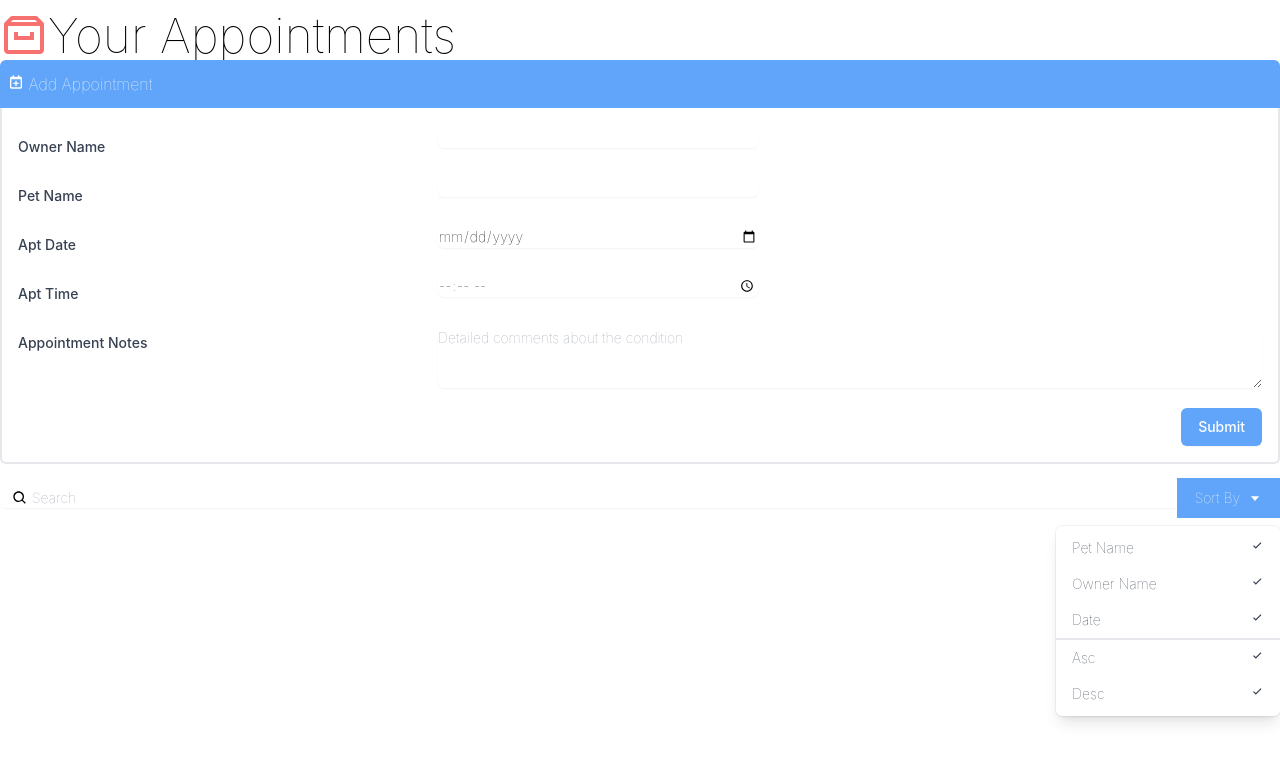
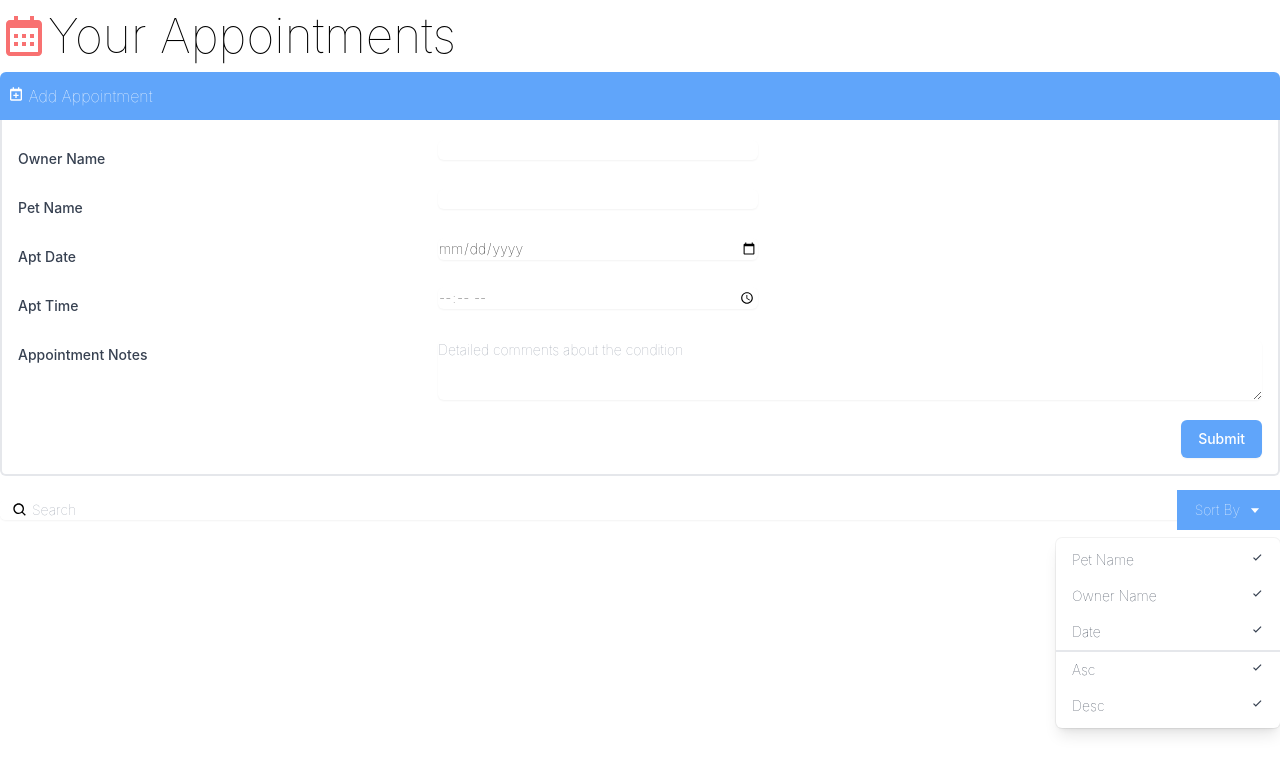
Before and after one commit to floresben/reactinterface, a React (Create React App) app: page / in a window 1280 px wide. Shown: the top 774 px of the page. Built offline with nearby package versions, Linux system fonts and the light colour scheme.

Commit message:
calendar

```diff
--- a/src/App.js
+++ b/src/App.js
@@ -1,12 +1,12 @@
-import { BiArchive } from "react-icons/bi"
+import { BiCalendar } from "react-icons/bi"
 import Search from "./components/Search"
 import AddAppointment from "./components/AddAppointment";
 
 function App() {
   return (
     <div className="App container mx-auto mt-3 font-thin">
-      <h1 className="text-5xl">
-        <BiArchive className="inline-block text-red-400 align-top" />Your Appointments</h1>
+      <h1 className="text-5xl mb-3">
+        <BiCalendar className="inline-block text-red-400 align-top" />Your Appointments</h1>
       <AddAppointment />
       <Search />
     </div>
```
